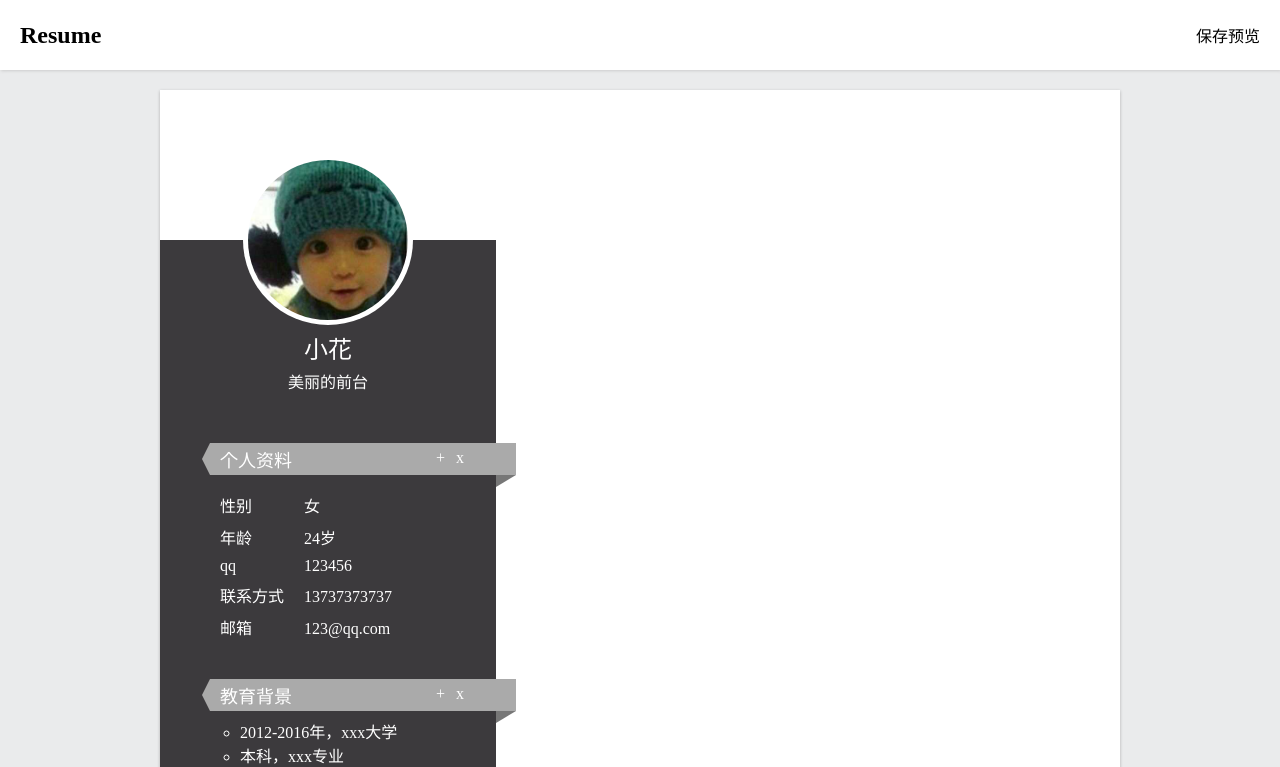
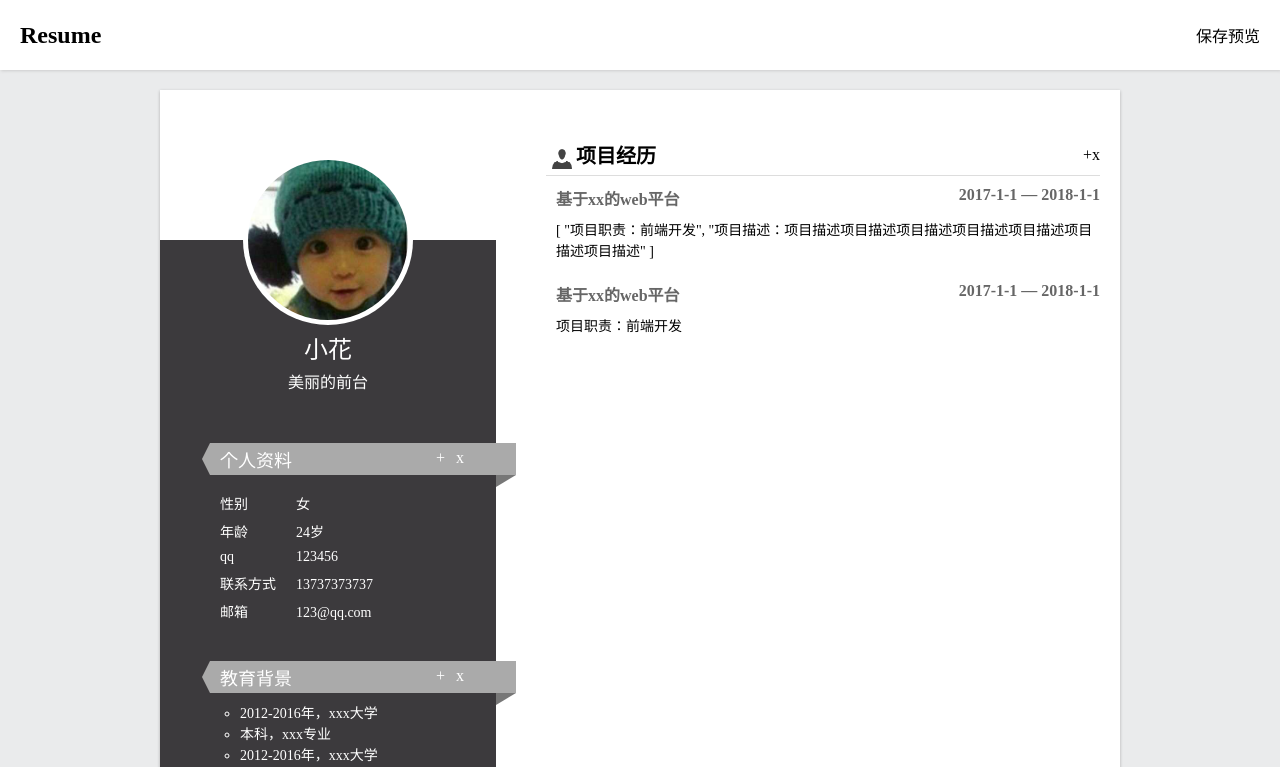
Before and after one commit to Caroline-Wang/my-resume, a Vue app: page / in a window 1280 px wide. Shown: the top 767 px of the page. Built offline with nearby package versions, Linux system fonts and the light colour scheme.

Commit message:
编写右侧栏

```diff
--- a/src/assets/reset.css
+++ b/src/assets/reset.css
@@ -11,7 +11,7 @@ html,body{
 }
 
 ol,ul{
-  /*list-style: none;*/
+  list-style: none;
 }
 
 a{
--- a/src/components/ResumeEdit.vue
+++ b/src/components/ResumeEdit.vue
@@ -55,15 +55,35 @@
           </div>
           <div class="title-bar-style"></div>
         </div>
-        <div class="section-show" v-if="typeof resume.introduction==='string'">
+        <div class="section-show" v-if="typeof resume.introduction==='string'" contenteditable="true">
           {{resume.introduction}}
         </div>
       </div>
 
     </section>
     <section class="main-infos">
-      <div v-show="">
-
+      <div class="main-section" data-name="projects" v-if="resume.projects instanceof Array">
+        <div class="title-bar">
+          <div>
+            <img src="../assets/user_3.png" alt="">
+            <h3>项目经历</h3>
+          </div>
+          <div class="action">
+            <a href="javascript:;">+</a>
+            <a href="javascript:;">x</a>
+          </div>
+        </div>
+        <div class="section-show" v-for="project in resume.projects">
+          <div class="list-item">
+            <div class="title">
+              <p>{{project.name}}</p>
+              <p><span>{{project.startTime}}</span> — <span>{{project.endTime}}</span></p>
+            </div>
+            <ul class="content">
+                {{project.content}}
+            </ul>
+          </div>
+        </div>
       </div>
     </section>
   </div>
@@ -218,6 +238,7 @@
 
           .section-show{
             padding-left: 10px;
+            font-size:14px;
 
             .list-item{
               /*padding:10px 0 0 0;*/
@@ -244,6 +265,49 @@
         width:65%;
         background: #fff;
 
+        .main-section{
+          margin:50px 20px 20px 50px;
+
+          .title-bar{
+            padding-left: 6px;
+            padding-bottom: 6px;
+            border-bottom:1px solid #ddd;
+            display:flex;
+            justify-content:space-between;
+            align-items: center;
+
+            img{
+               width:20px;
+               height: 20px;
+               vertical-align: bottom;
+               margin-right: 4px;
+             }
+             h3{
+                display: inline-block;
+                font-weight: 600;
+                font-size: 20px;
+              }
+          }
+          .section-show{
+            padding-left: 10px;
+            margin-bottom:20px;
+
+            .list-item{
+              .title{
+                display: flex;
+                justify-content: space-between;
+                color: #666;
+                font-weight: bold;
+                margin: 10px 0;
+              }
+              .content{
+                font-size: 14px;
+                line-height: 1.5;
+              }
+            }
+          }
+
+        }
       }
   }
 
--- a/src/store/index.js
+++ b/src/store/index.js
@@ -26,18 +26,19 @@ const store=new Vuex.Store({
       ],
       projects:[
         {
-          "name":"项目名称",
-          "role":"我承担的角色",
-          "startTime":"开始时间",
-          "endTime":"结束时间",
-          "description":"项目描述项目描述项目描述项目描述项目描述项目描述项目描述"
+          "name":"基于xx的web平台",
+          "startTime":"2017-1-1",
+          "endTime":"2018-1-1",
+          "content":[
+            "项目职责：前端开发",
+            "项目描述：项目描述项目描述项目描述项目描述项目描述项目描述项目描述"
+          ]
         },
         {
-          "name":"项目名称",
-          "role":"我承担的角色",
-          "startTime":"开始时间",
-          "endTime":"结束时间",
-          "description":"项目描述项目描述项目描述项目描述项目描述项目描述项目描述"
+          "name":"基于xx的web平台",
+          "startTime":"2017-1-1",
+          "endTime":"2018-1-1",
+          "content":"项目职责：前端开发"
         }
       ],
       works:[
```
